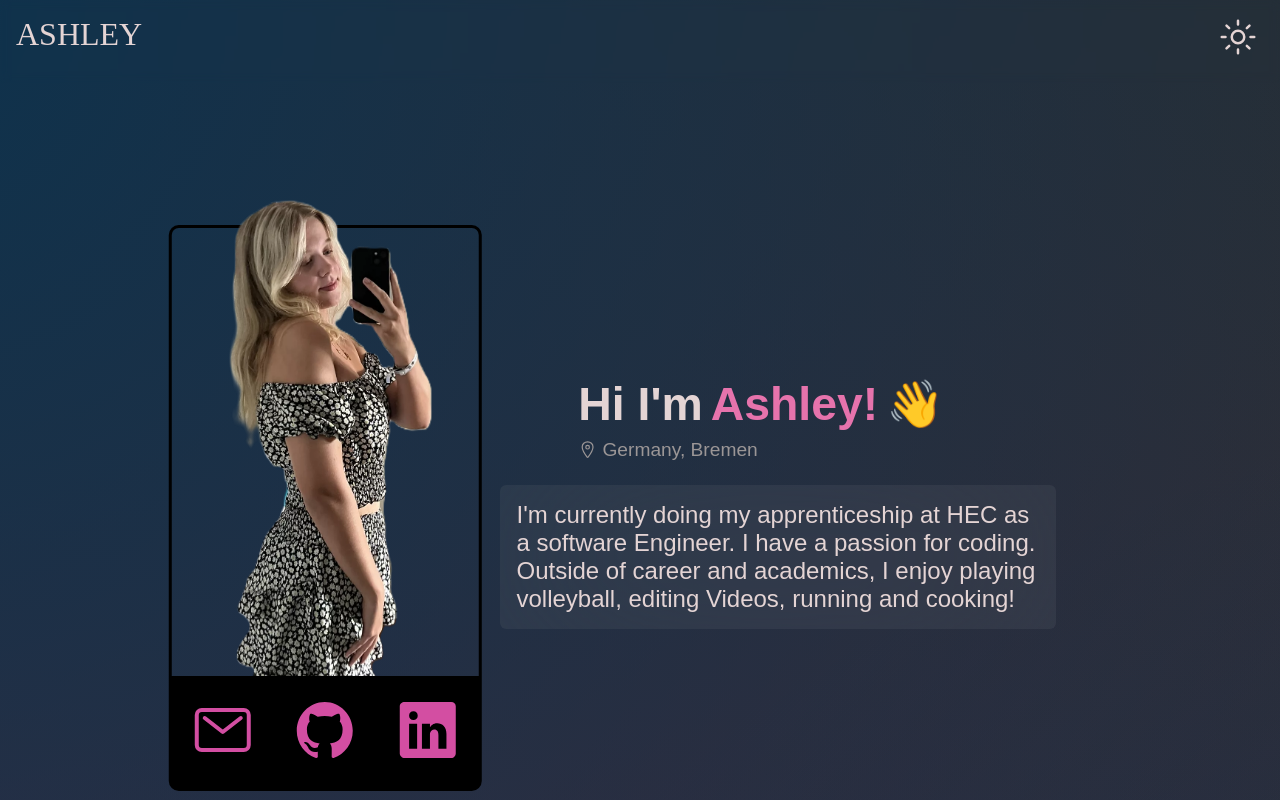
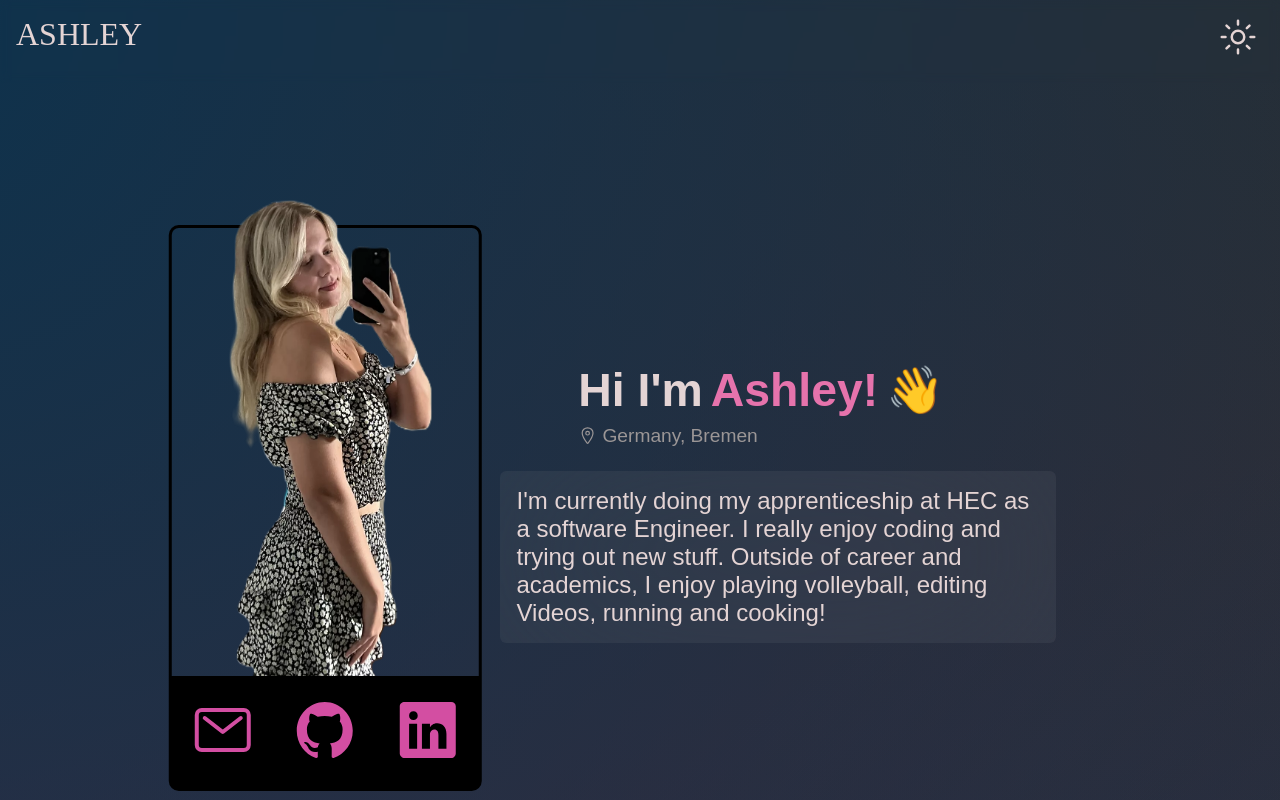
Before and after one commit to leaa321/lea321.github.io, a React (Vite) app: page / in a window 1280 px wide. Shown: the top 800 px of the page. Built offline with nearby package versions, Linux system fonts and the light colour scheme; a web font is replaced by a local one.

Commit message:
feat changed text

```diff
--- a/src/components/Start.tsx
+++ b/src/components/Start.tsx
@@ -81,7 +81,7 @@ function Start() {
         </div>
         <p className="text-box">
           I'm currently doing my apprenticeship at HEC as a software Engineer. I
-          have a passion for coding. Outside of career and academics, I enjoy
+          really enjoy coding and trying out new stuff. Outside of career and academics, I enjoy
           playing volleyball, editing Videos, running and cooking!
         </p>
       </div>
```
